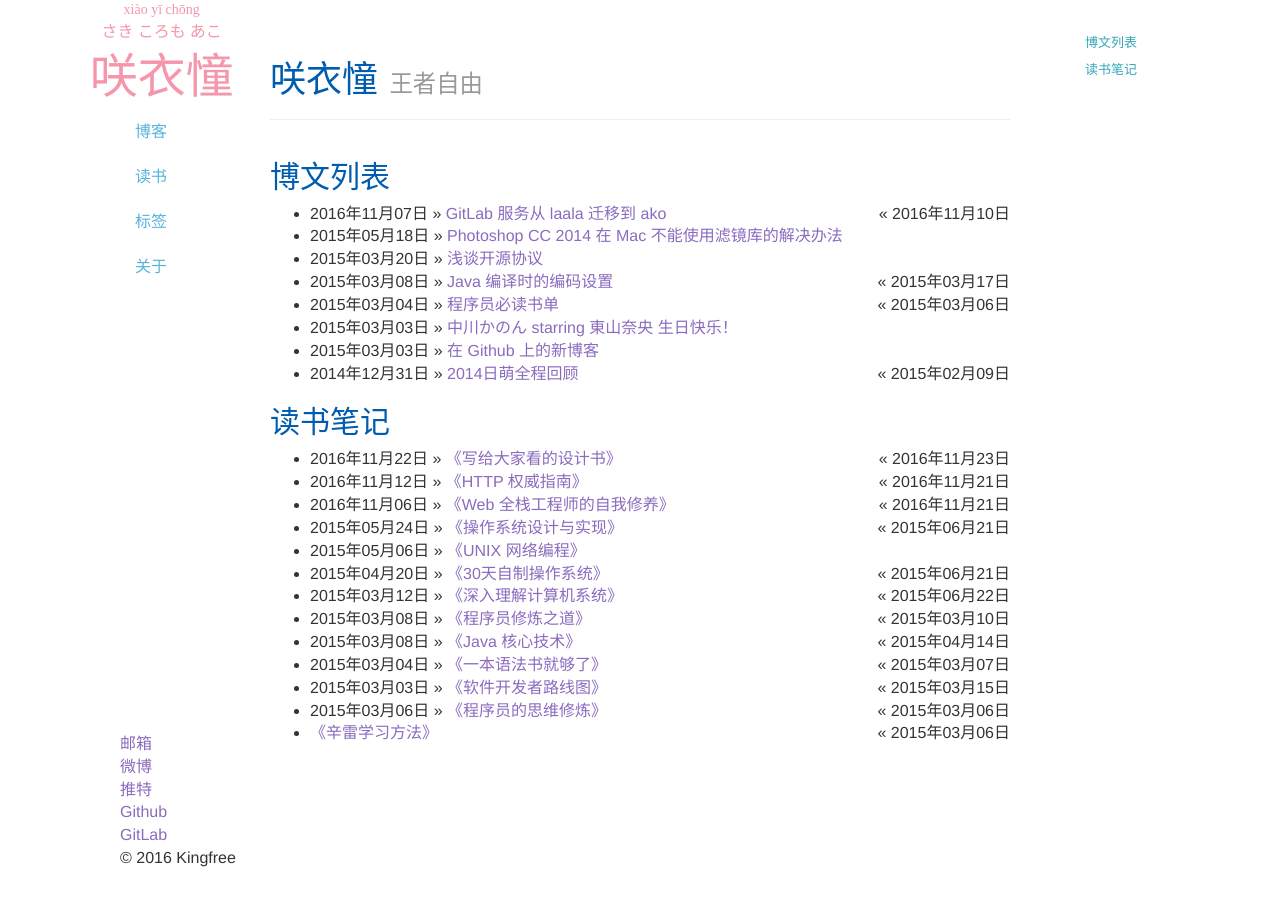
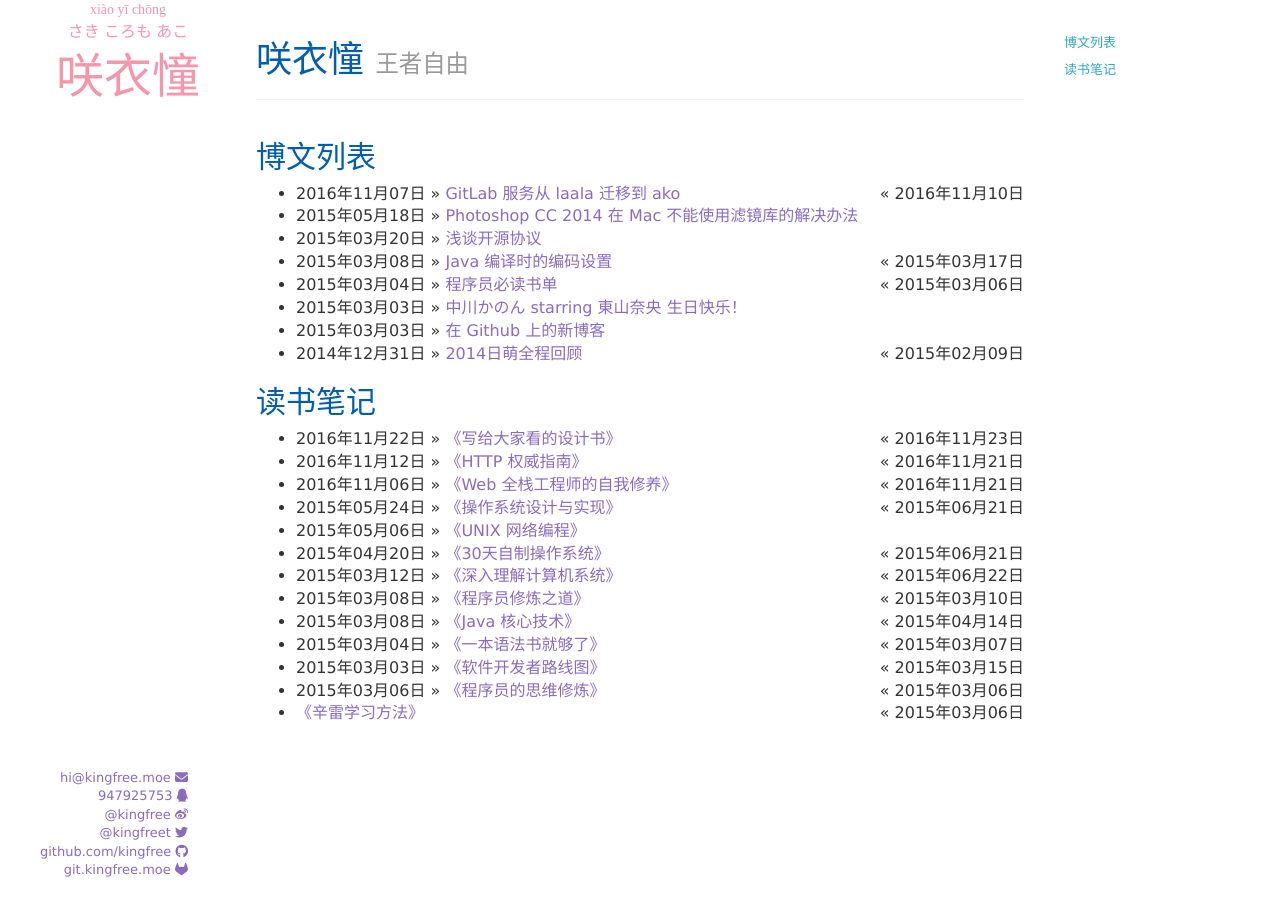
Before and after one commit to kingfree/kingfree.github.io, a Jekyll site: the page built from index.md, in a window 1280 px wide. Built offline with Jekyll 4.4.1, drawn with Linux system fonts in a browser that asks for light colours; nearby versions of some CDN libraries; comment, search, counter and statistics services are not loaded.

Commit message:
页面样式调整 使用绝对定位

```diff
--- a/_config.yml
+++ b/_config.yml
@@ -8,6 +8,7 @@ author:
   github: kingfree
   weibo: kingfree
   twitter: kingfreet
+  qq: 947925753
 baseurl: ""
 url: "http://blog.kingfree.moe"
 production_url: "http://blog.kingfree.moe"
--- a/_includes/themes/bootstrap-3/default.html
+++ b/_includes/themes/bootstrap-3/default.html
@@ -38,7 +38,7 @@
 <body>
 <div class="container">
   <div class="row">
-    <div class="col-xs-6 col-md-2 hidden-print hidden-xs hidden-sm" id="leftbar">
+    <div id="leftbar" class="hidden-print hidden-xs hidden-sm">
       <div id="title">
         <a href="/" title="{{ site.production_url }}">
           <table>
@@ -54,34 +54,47 @@
           </table>
         </a>
       </div>
-      <div id="header">
-        <ul class="nav nav-stacked">
-          {% assign pages_list = site.pages %}
-          {% assign group = 'navigation' %}
-          {% include JB/pages_list %}
-        </ul>
-      </div>
+      <!--<div id="header">-->
+      <!--<ul class="nav nav-stacked">-->
+      <!--{% assign pages_list = site.pages %}-->
+      <!--{% assign group = 'navigation' %}-->
+      <!--{% include JB/pages_list %}-->
+      <!--</ul>-->
+      <!--</div>-->
       <div id="footer">
         <ul id="contact">
-          <li><a href="mailto:{{ site.author.email }}">邮箱</a></li>
-          <li><a href="http://weibo.com/{{ site.author.weibo }}" target="_blank">微博</a></li>
-          <li><a href="https://twitter.com/{{ site.author.twitter }}" target="_blank">推特</a></li>
-          <li><a href="https://github.com/{{ site.author.github }}" target="_blank">Github</a></li>
-          <li><a href="{{ site.author.gitlab }}" target="_blank">GitLab</a></li>
-          <li>
-            <div id="copyright">
-              <span>&copy; {{ site.time | date: '%Y' }} {{ site.author.name }}</span></div>
-          </li>
-          <li class="small">
-            <div>
+          <li><a href="mailto:{{ site.author.email }}">
+            {{ site.author.email }}
+            <i class="fa fa-envelope"></i>
+          </a></li>
+          <li><a href="tencent://message/?uin={{ site.author.qq }}" target="_blank">
+            {{ site.author.qq }}
+            <i class="fa fa-qq"></i>
+          </a></li>
+          <li><a href="http://weibo.com/{{ site.author.weibo }}" target="_blank">
+            @{{ site.author.weibo }}
+            <i class="fa fa-weibo"></i>
+          </a></li>
+          <li><a href="https://twitter.com/{{ site.author.twitter }}" target="_blank">
+            @{{ site.author.twitter }}
+            <i class="fa fa-twitter"></i>
+          </a></li>
+          <li><a href="https://github.com/{{ site.author.github }}" target="_blank">
+            github.com/{{ site.author.github }}
+            <i class="fa fa-github"></i>
+          </a></li>
+          <li><a href="{{ site.author.gitlab }}" target="_blank">
+            git.kingfree.moe
+            <i class="fa fa-gitlab"></i>
+          </a></li>
+          <li class="hidden">
               <script src="http://s11.cnzz.com/z_stat.php?id=1254619309&web_id=1254619309"></script>
-            </div>
           </li>
         </ul>
       </div>
     </div>
-    <div id="center" class="bs-docs-container col-xs-12 col-sm-6 col-md-8 col-md-offset-2">{{ content }}</div>
-    <div id="rightbar" class="col-xs-6 col-md-2 col-md-offset-10" role="complementary">
+    <div id="center">{{ content }}</div>
+    <div id="rightbar" role="complementary">
       <nav class="bs-docs-sidebar hidden-print hidden-xs hidden-sm">
         <ul id="category" class="nav bs-docs-sidenav"></ul>
       </nav>
@@ -89,6 +102,7 @@
   </div>
 </div>
 {% include JB/analytics %}
+<script src="https://use.fontawesome.com/7b9dd0ac7a.js"></script>
 <script src="/assets/js/jquery-1.11.2.min.js"></script>
 <script src="/assets/themes/bootstrap-3/bootstrap/js/bootstrap.min.js"></script>
 <script src="/assets/js/tableofcontents.js"></script>
--- a/_includes/themes/bootstrap-3/web.html
+++ b/_includes/themes/bootstrap-3/web.html
@@ -29,12 +29,12 @@
 <body>
 <div class="container">
   <div class="row">
-    <div id="rightbar" class="col-xs-6 col-md-2 col-md-offset-10" role="complementary">
+    <div class="col-xs-6 col-md-2 col-md-offset-10" role="complementary">
       <nav class="bs-docs-sidebar hidden-print hidden-xs hidden-sm">
         <ul id="category" class="nav bs-docs-sidenav"></ul>
       </nav>
     </div>
-    <div id="center" class="bs-docs-container col-xs-12 col-sm-6 col-md-10 col-md-offset-0">
+    <div class="bs-docs-container col-xs-12 col-sm-6 col-md-10 col-md-offset-0">
       <div class="page-header">
         <div class="date pull-right">{% if page.date %}
           <span>{{ page.date | date: "%Y年%m月%d日" }}</span>{% endif %} {% if page.update %}
--- a/assets/css/style.css
+++ b/assets/css/style.css
@@ -1,13 +1,10 @@
 body {
     font-size: 16px;
-}
-
-p {
-    font-family: "PingFang", "Verdana", "Tahoma", "Songti SC", "SimSun", serif;
+    font-family: "PingFang SC Regular", "Ubuntu",  "Verdana", "Tahoma", "Songti SC", "SimSun", serif;
 }
 
 h1, h2, h3, h4, h5, h6 {
-    font-family: "PingFang", "Lucida Grande", "Helvetica Neue", "Arial", "Hiragino Sans GB", "Noto Sans CJK SC", "Heiti SC", "Microsoft YaHei", "WenQuanYi Microhei", sans-serif;
+    font-family: "PingFang SC Bold", "Lucida Grande", "Helvetica Neue", "Arial", "Hiragino Sans GB", "Noto Sans CJK SC", "Heiti SC", "Microsoft YaHei", "WenQuanYi Microhei", sans-serif;
     color: #005CAF; /* 瑠璃 */
     text-decoration: none;
 }
@@ -93,7 +90,6 @@ img {
     max-width: 100%;
 }
 
-/* tag_box */
 .tag_box {
     list-style: none;
     margin: 0;
@@ -172,10 +168,25 @@ img {
 }
 
 #leftbar {
-    position: fixed;
+    position: absolute;
+    width: 20%;
+    left: 0;
+}
+
+#center {
+    position: absolute;
+    width: 60%;
+    left: 20%;
+}
+
+#rightbar {
+    position: absolute;
+    width: 20%;
+    left: 80%;
 }
 
 #header {
+    position: absolute;
     top: 100px;
     right: 200px;
     padding: 0;
@@ -200,17 +211,10 @@ img {
     text-decoration: none;
 }
 
-#center {
-    padding: 20px;
-    background-color: #FFFFFF;
-    z-index: 9999;
-}
-
 #footer {
     display: block;
     position: fixed;
-    bottom: 10px;
-    padding: 10px;
+    bottom: 20px;
 }
 
 #contact {
@@ -218,6 +222,8 @@ img {
 }
 
 #contact li > a {
+    float: right;
+    font-size: small;
     display: block;
     position: relative;
 }
```
Also changed, not shown: _posts/2014-12-31-saimoe-2014.md (+29 -12 lines).
